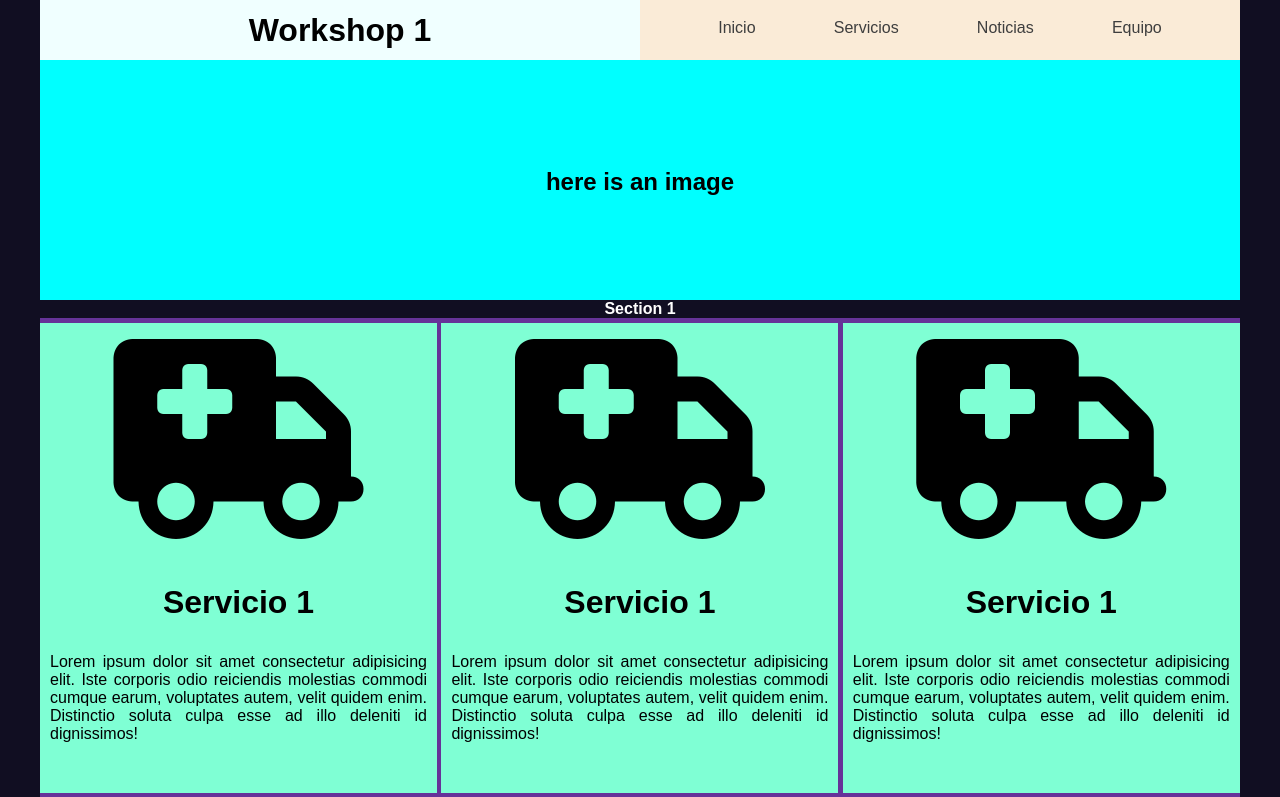
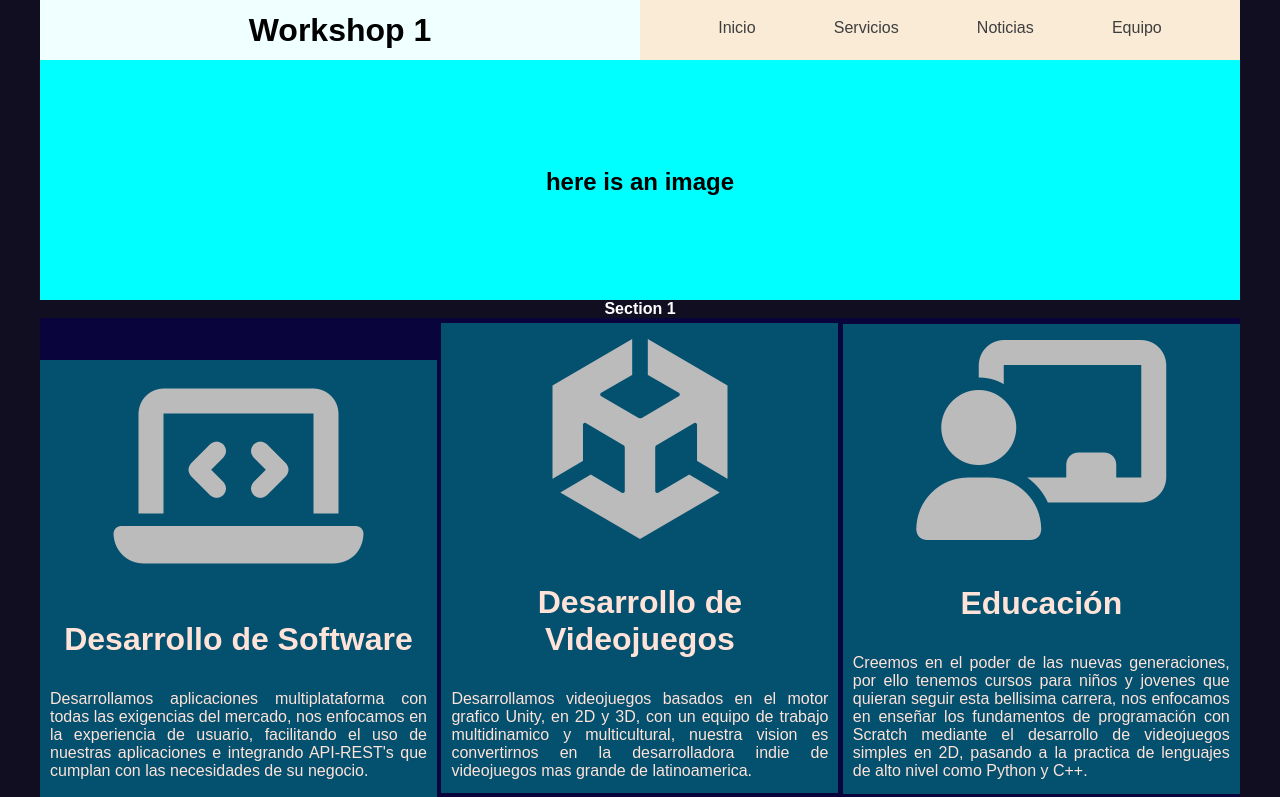
Before and after one commit to joseda2209/Semana-1--194, a plain HTML site: page index.html in a window 1280 px wide. Shown: the top 797 px of the page. Drawn offline with Linux system fonts and the light colour scheme.

Commit message:
Secion2-Finished

```diff
--- a/index.html
+++ b/index.html
@@ -45,49 +45,52 @@
             <p class="section-text">Section 1</p>
             <div class="col-3">
                 <p>
-
-                    <i class="fas fa-ambulance" style="font-size:200px"></i>
+                    <i class="fas fa-laptop-code " style="font-size: 200px; color: #bbbbbb"></i>
                 </p>
                 <div class="service-content">
 
                     <h1>
-                        Servicio 1
+                        Desarrollo de Software
                     </h1>
                     <p class="service-text">
-                        Lorem ipsum dolor sit amet consectetur adipisicing elit. Iste corporis odio reiciendis molestias commodi cumque earum, voluptates
-                        autem, velit quidem enim. Distinctio soluta culpa esse ad illo deleniti id dignissimos!
+                        Desarrollamos aplicaciones multiplataforma con todas las exigencias
+                        del mercado, nos enfocamos en la experiencia de usuario, facilitando
+                        el uso de nuestras aplicaciones e integrando API-REST's que cumplan con
+                        las necesidades de su negocio.
+
                     </p>
                 </div>
             </div>
             <div class="col-3">
                 <p>
-
-                    <i class="fas fa-ambulance" style="font-size:200px"></i>
+                    <i class="fab fa-unity" style="color: #bbbbbb; font-size:200px"></i>
                 </p>
                 <div class="service-content">
 
                     <h1>
-                        Servicio 1
+                        Desarrollo de Videojuegos
                     </h1>
                     <p class="service-text">
-                        Lorem ipsum dolor sit amet consectetur adipisicing elit. Iste corporis odio reiciendis molestias commodi cumque earum, voluptates
-                        autem, velit quidem enim. Distinctio soluta culpa esse ad illo deleniti id dignissimos!
+                        Desarrollamos videojuegos basados en el motor grafico Unity, en 2D y 3D,
+                        con un equipo de trabajo multidinamico y multicultural, nuestra vision es
+                        convertirnos en la desarrolladora indie de videojuegos mas grande de latinoamerica.
                     </p>
                 </div>
             </div>
             <div class="col-3">
                 <p>
-
-                    <i class="fas fa-ambulance" style="font-size:200px"></i>
+                    <i class="fas fa-chalkboard-teacher" style="font-size:200px; color: #bbbbbb"></i>
                 </p>
                 <div class="service-content">
 
                     <h1>
-                        Servicio 1
+                        Educación
                     </h1>
                     <p class="service-text">
-                        Lorem ipsum dolor sit amet consectetur adipisicing elit. Iste corporis odio reiciendis molestias commodi cumque earum, voluptates
-                        autem, velit quidem enim. Distinctio soluta culpa esse ad illo deleniti id dignissimos!
+                        Creemos en el poder de las nuevas generaciones, por ello tenemos cursos para niños
+                        y jovenes que quieran seguir esta bellisima carrera, nos enfocamos en enseñar los
+                        fundamentos de programación con Scratch mediante el desarrollo de videojuegos simples
+                        en 2D, pasando a la practica de lenguajes de alto nivel como Python y C++.
                     </p>
                 </div>
             </div>
--- a/style.css
+++ b/style.css
@@ -75,7 +75,7 @@ body{
 
 .section-1{
     height: 500px;
-    background-color: rebeccapurple;
+    background-color: #0a043c;
 
 }
 
@@ -98,7 +98,7 @@ body{
 }
 
 .section-text{
-    margin: 0;
+    margin: 0px;
     color: white;
     background: white;
     font-weight: bold;
@@ -109,7 +109,7 @@ body{
 .col-3{
     width: 33.08%;
     height: 470px;
-    background-color: aquamarine;
+    background-color: #03506f;
     display: inline-block;
     padding: -15px;
     margin-top: 5px;
@@ -126,8 +126,10 @@ body{
 
 .service-content{
     padding: 0.5em 0;
+    color: #ffe3d8
 }
 .service-text{
+
     padding: 10px;
     text-align: justify;
     bottom: 0;
```
